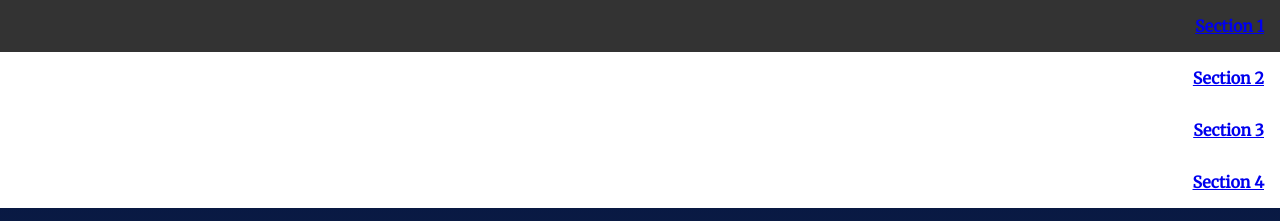
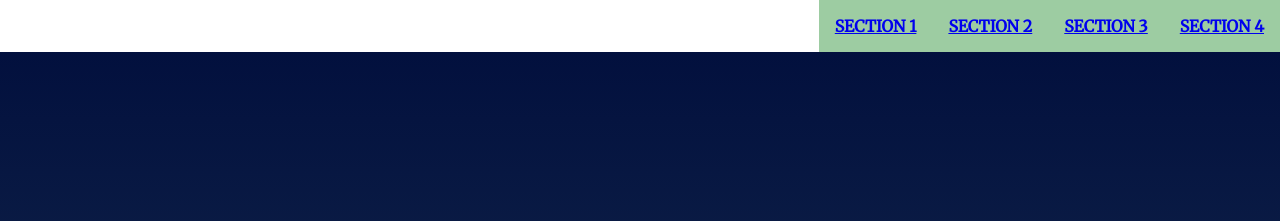
Before and after one commit to liz-allison/Project-2---landing-page, a plain HTML site: page index.html in a window 1280 px wide. Shown: the top 221 px of the page. Drawn offline with Linux system fonts and the light colour scheme.

Commit message:
Updated style.css
Added .your-active-class to be same as .active

```diff
--- a/css/styles.css
+++ b/css/styles.css
@@ -65,9 +65,12 @@
 
 /* Navigation Styles*/
 .navbar__menu ul {
-    padding-left: 0;
+    padding: 0;
     margin: 0;
     text-align: right;
+    display: flex;
+    flex-direction: row;
+    float: right;
 }
 
 .navbar__menu li {
@@ -79,7 +82,7 @@
     padding: 1em;
     font-weight: bold;
     text-decoration: none;
-    color: #000;
+    color: rgb(0, 0, 0);
 }
 
 .navbar__menu .menu__link:hover {
@@ -192,11 +195,10 @@
 
 /* ---- Theme State Rules ---- */
 /* Section Active Styles */
-.active {
+.active, .your-active-class {
     background-color: #9dcca2;
     text-transform: uppercase;
 }
-
 
 /* Note: your-active-class class is applied through javascript. You should update the class here and in the index.html to what you set in your javascript file.  */
 section.your-active-class {
```
